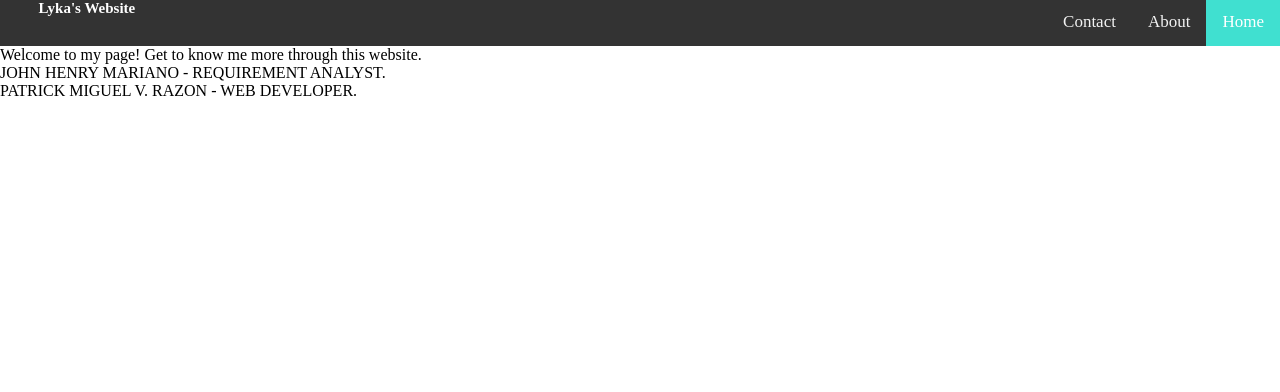
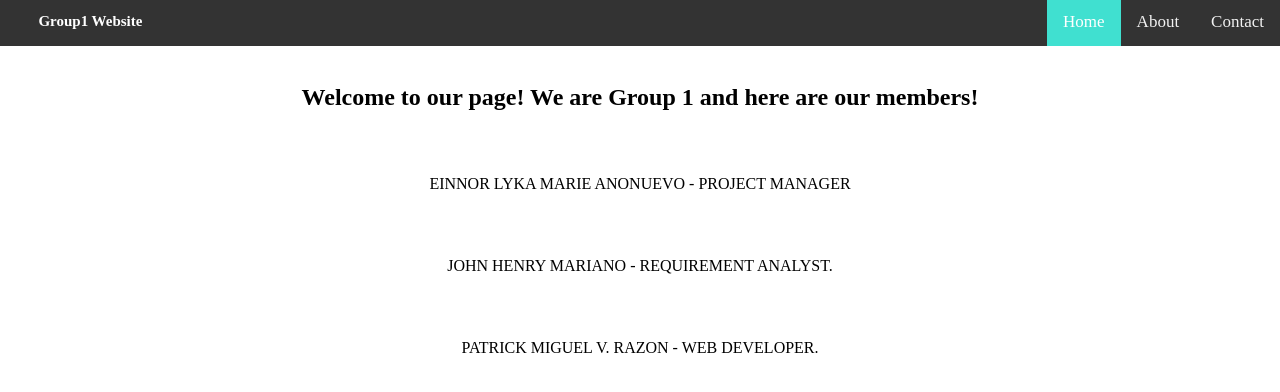
Before and after one commit to lykamarie09/Anonuevo-Einnor-Lyka-Marie-2609, a plain HTML site: page index.html in a window 1280 px wide. Drawn offline with Linux system fonts and the light colour scheme.

Commit message:
Lyka Role + additional changes

```diff
--- a/index.html
+++ b/index.html
@@ -9,14 +9,17 @@
 </head>
 <body>
     <div class="topnav">
-        <h1> Lyka's Website</h1>
+        <h1> Group1 Website</h1>
+        <a href="#contact">Contact</a>
+        <a href="#about">About</a>
         <a class="active" href="#home">Home</a>
-        <a href="#about">About</a>
-        <a href="#contact">Contact</a>
+
       </div>
 
-      <p> Welcome to my page! Get to know me more through this website.</p>
+      <h2> Welcome to our page! We are Group 1 and here are our members!</h2>
+      <p> EINNOR LYKA MARIE ANONUEVO - PROJECT MANAGER</p>
       <p> JOHN HENRY MARIANO - REQUIREMENT ANALYST.</p>
       <p> PATRICK MIGUEL V. RAZON - WEB DEVELOPER.</p>
+
 </body>
 </html>
--- a/style.css
+++ b/style.css
@@ -19,7 +19,7 @@
     padding: 14px 16px;
     text-decoration: none;
     font-size: 17px;
-    margin-top: -1.5%;
+    margin-top: -3%;
   }
 
   /* Change the color of links on hover */
@@ -38,4 +38,17 @@
     color: white;
     font-size: 15px;
     padding-left: 3%;
+    padding-top: 1%;
+    padding-bottom: .5%;
+
   }
+
+  p{
+      padding-top: 5%;
+      text-align: center;
+  }
+
+  h2{
+    text-align: center;
+    padding-top: 3%;
+  }
```
